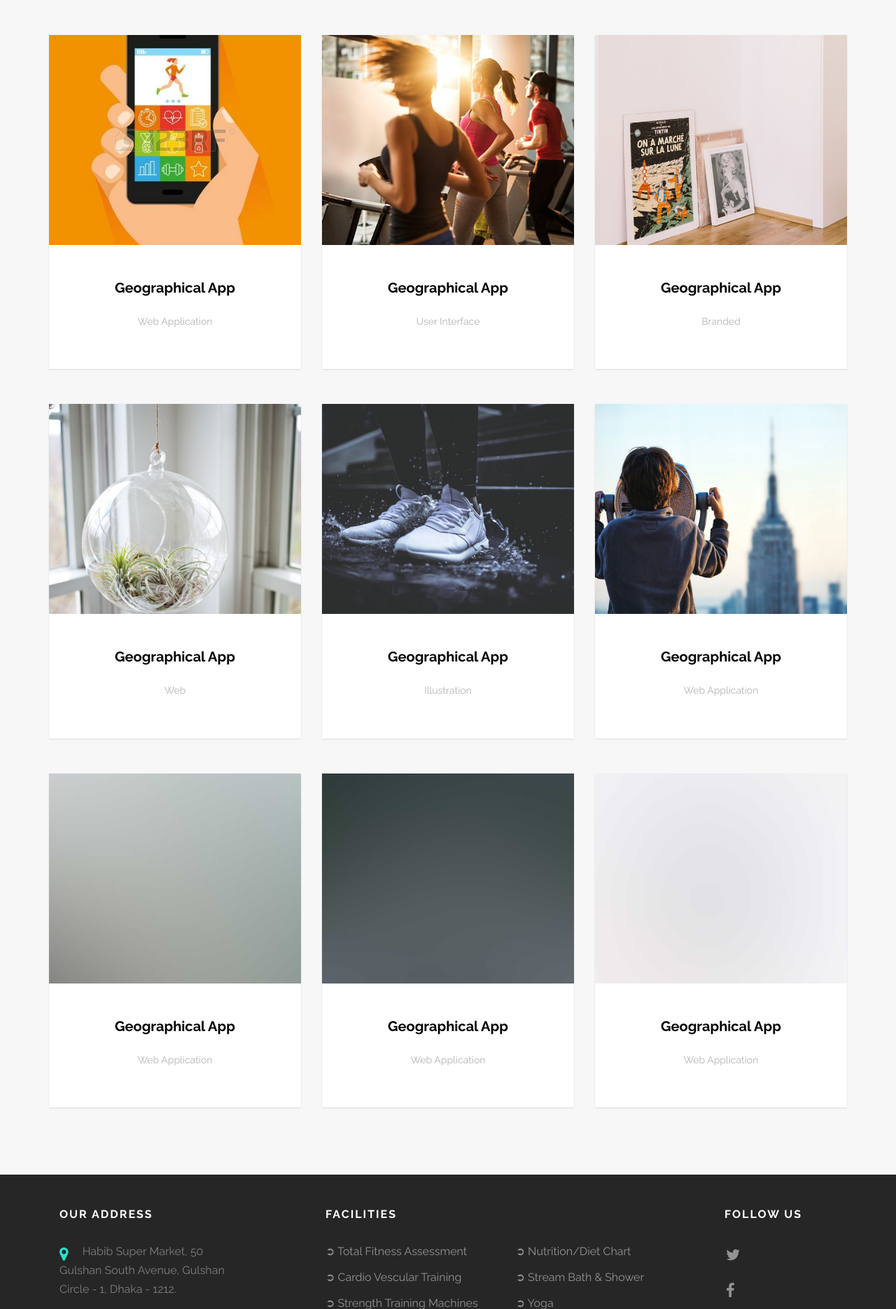
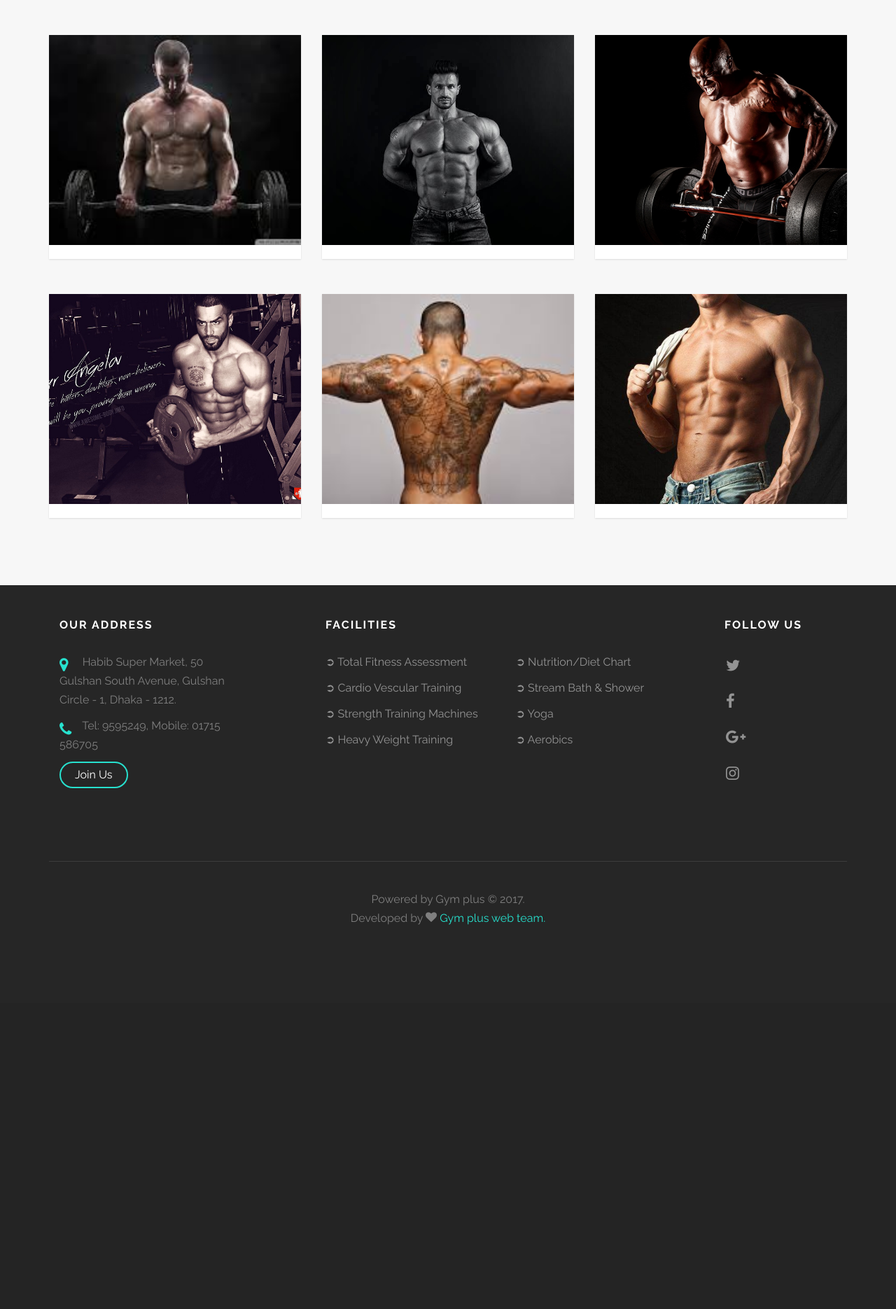
Before and after one commit to p4rv3z/gym-final, a PHP site: page /gallary.php in a window 1280 px wide. Shown: the part 82-1952 px from the top of the page at 70% size. After the commit the page ends 1403 px from the top, so only its background shows below. Run offline with PHP 8.4, Linux system fonts and the light colour scheme; data comes from the database, SQL or seed files in the repository; some web fonts are replaced.

Commit message:
gallery done

```diff
--- a/admin/pages/gallery_page.php
+++ b/admin/pages/gallery_page.php
@@ -70,6 +70,7 @@ function reArrayFiles($file)
         <img src="../images/<?php echo $row['image_name']?>" style="width: 100%;">
         </a>
     </div>
+
   </div>
   <?php
   	}
--- a/includes/header_top.php
+++ b/includes/header_top.php
@@ -20,7 +20,7 @@
 						?>
 						<li class="dropdown">
 							<a class="dropdown-toggle" data-toggle="dropdown" href="">
-								<?php  echo htmlspecialchars($name);?>
+								<?php  echo substr(htmlspecialchars($name), 0,10);?>
 								<img src="./images/<?php echo htmlspecialchars($image_name);?>" style="width:25px;height:25px; margin-left:5px">
 								<span class="caret"></span>
 							</a>
--- a/index.php
+++ b/index.php
@@ -90,9 +90,6 @@ include 'php/database_services.php';
 
 		<?php include'./includes/header_top.php'; ?>
 
-
-
-
 		<?php
 			if (isset($pages)) {
 
--- a/pages/gallary_content.php
+++ b/pages/gallary_content.php
@@ -1,105 +1,35 @@
 <div id="fh5co-work-section" class="fh5co-light-grey-section">
 		<div class="container">
 			<div class="row">
+
+		<?php
+			$table_name = 'gallery_image_list';
+			$get_image_list = new DatabaseHelper();
+			$result = $get_image_list->getAllData($table_name);
+				if ($result) {
+					//image found
+					while($row=$result->fetch_array()){
+			?>
 				<div class="col-md-4 animate-box">
 					<a href="#" class="item-grid text-center">
-						<div class="image" style="background-image: url(assets/front_end_assets/images/image_1.jpg)"></div>
+						<div class="image" style="background-image: url(images/<?php echo $row['image_name']?>)"></div>
+						<!--
 						<div class="v-align">
 							<div class="v-align-middle">
 								<h3 class="title">Geographical App</h3>
-								<h5 class="category">Web Application</h5>
+								<h5 class="category"><?php echo $row['image_name']?></h5>
 							</div>
 						</div>
+						-->
 					</a>
 				</div>
-				<div class="col-md-4 animate-box">
-					<a href="#" class="item-grid text-center">
-						<div class="image" style="background-image: url(assets/front_end_assets/images/image_2.jpg)"></div>
-						<div class="v-align">
-							<div class="v-align-middle">
-								<h3 class="title">Geographical App</h3>
-								<h5 class="category">User Interface</h5>
-							</div>
-						</div>
-					</a>
-				</div>
-				<div class="col-md-4 animate-box">
-					<a href="#" class="item-grid text-center">
-						<div class="image" style="background-image: url(assets/front_end_assets/images/image_3.jpg)"></div>
-						<div class="v-align">
-							<div class="v-align-middle">
-								<h3 class="title">Geographical App</h3>
-								<h5 class="category">Branded</h5>
-							</div>
-						</div>
-					</a>
-				</div>
-				<div class="col-md-4 animate-box">
-					<a href="#" class="item-grid text-center">
-						<div class="image" style="background-image: url(assets/front_end_assets/images/image_4.jpg)"></div>
-						<div class="v-align">
-							<div class="v-align-middle">
-								<h3 class="title">Geographical App</h3>
-								<h5 class="category">Web</h5>
-							</div>
-						</div>
-					</a>
-				</div>
-				<div class="col-md-4 animate-box">
-					<a href="#" class="item-grid text-center">
-						<div class="image" style="background-image: url(assets/front_end_assets/images/image_5.jpg)"></div>
-						<div class="v-align">
-							<div class="v-align-middle">
-								<h3 class="title">Geographical App</h3>
-								<h5 class="category">Illustration</h5>
-							</div>
-						</div>
-					</a>
-				</div>
-				<div class="col-md-4 animate-box">
-					<a href="#" class="item-grid text-center">
-						<div class="image" style="background-image: url(assets/front_end_assets/images/image_6.jpg)"></div>
-						<div class="v-align">
-							<div class="v-align-middle">
-								<h3 class="title">Geographical App</h3>
-								<h5 class="category">Web Application</h5>
-							</div>
-						</div>
-					</a>
-				</div>
-				<div class="col-md-4 animate-box">
-					<a href="#" class="item-grid text-center">
-						<div class="image" style="background-image: url(assets/front_end_assets/images/image_7.jpg)"></div>
-						<div class="v-align">
-							<div class="v-align-middle">
-								<h3 class="title">Geographical App</h3>
-								<h5 class="category">Web Application</h5>
-							</div>
-						</div>
-					</a>
-				</div>
-				<div class="col-md-4 animate-box">
-					<a href="#" class="item-grid text-center">
-						<div class="image" style="background-image: url(assets/front_end_assets/images/image_8.jpg)"></div>
-						<div class="v-align">
-							<div class="v-align-middle">
-								<h3 class="title">Geographical App</h3>
-								<h5 class="category">Web Application</h5>
-							</div>
-						</div>
-					</a>
-				</div>
-				<div class="col-md-4 animate-box">
-					<a href="#" class="item-grid text-center">
-						<div class="image" style="background-image: url(assets/front_end_assets/images/image_9.jpg)"></div>
-						<div class="v-align">
-							<div class="v-align-middle">
-								<h3 class="title">Geographical App</h3>
-								<h5 class="category">Web Application</h5>
-							</div>
-						</div>
-					</a>
-				</div>
+		<?php
+					}
+			}else{
+				//image not found
+				echo "Image not listed.";
+			}
+		?>
 			</div>
 		</div>
 	</div>
```
